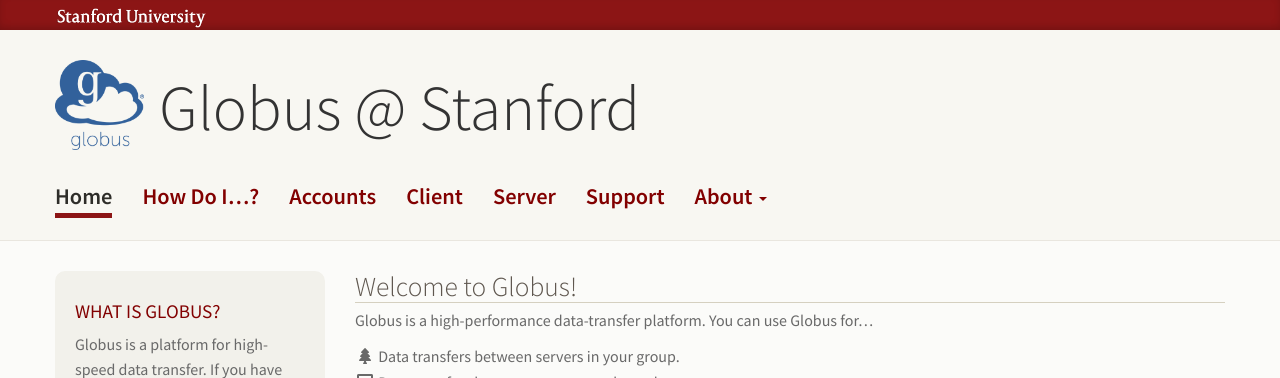
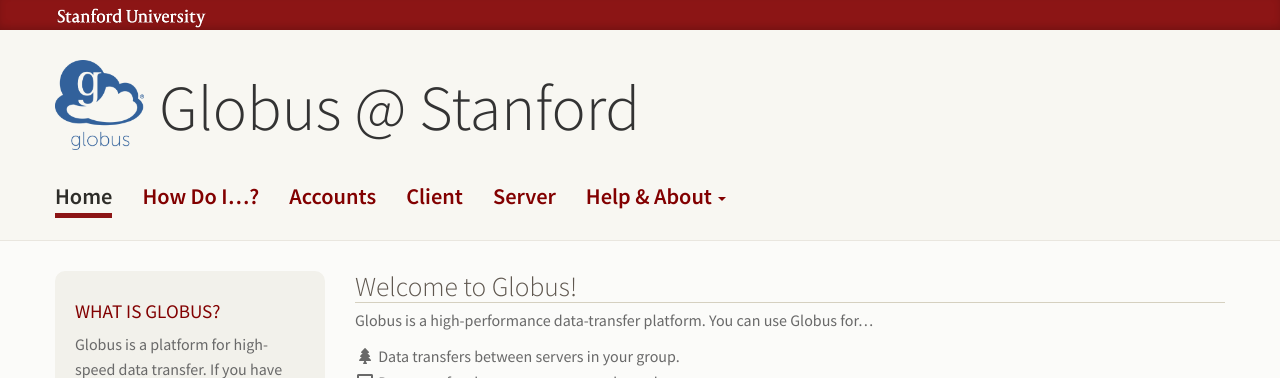
Before and after one commit to stanford-rc/globus.stanford.edu, a Jekyll site: the page built from index.html, in a window 1280 px wide. Shown: the top 378 px of the page. Built offline with Jekyll 4.4.1, drawn with Linux system fonts in a browser that asks for light colours; nearby versions of some CDN libraries; the list of posts is cut into pages by our own code; comment, search, counter and statistics services are not loaded.

Commit message:
Move Support to be a sub-menu item
We're already at the limit for the # of menu items, and I want to add a
new entry for Cloud.  So, move the Support page to be in the same
grouping as the About stuff.

```diff
--- a/_data/menu.yaml
+++ b/_data/menu.yaml
@@ -30,11 +30,11 @@
   target: "client"
 - name: "Server"
   target: "server"
-- name: "Support"
-  target: "support"
-- name: "About"
+- name: "Help & About"
   dropdown:
     - name: "About Globus"
       target: "about"
     - name: "Policies"
       target: "policies"
+    - name: "Support"
+      target: "support"
```
